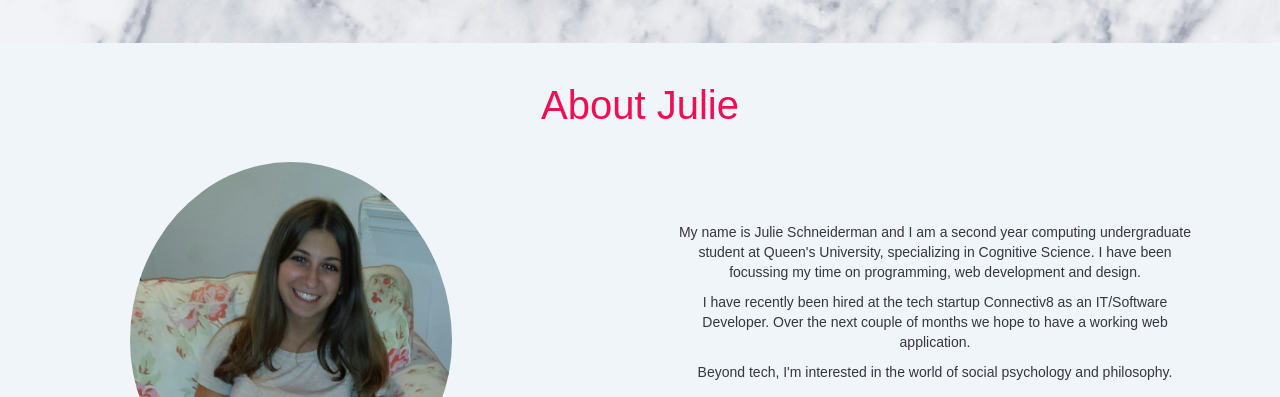
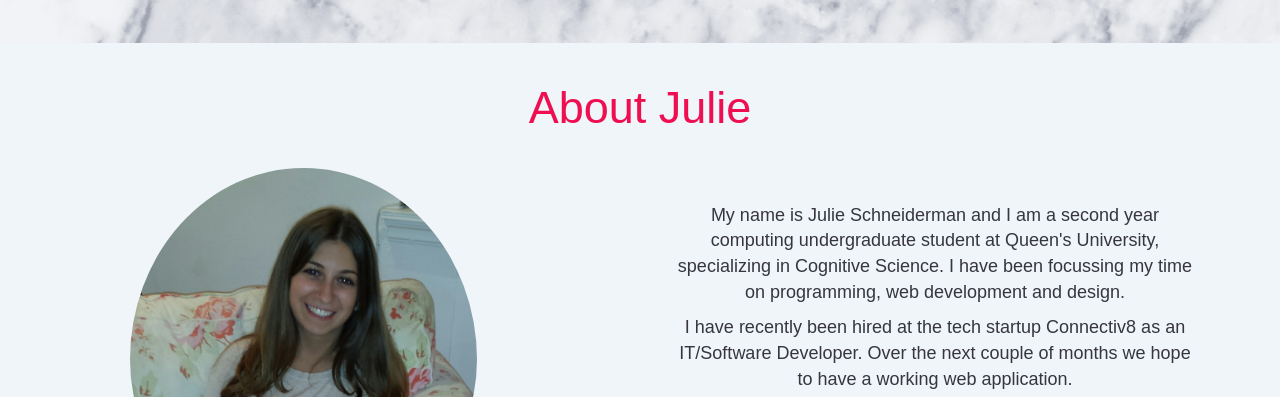
Before and after one commit to JulieSchneiderman/first-website, a plain HTML site: page index.html in a window 1280 px wide. Shown: the part 757-1154 px from the top of the page. Drawn offline with nearby package versions, Linux system fonts and the light colour scheme; a web font is replaced by a local one.

Commit message:
sizing changes made to about section

```diff
--- a/css/main.css
+++ b/css/main.css
@@ -62,24 +62,22 @@ h3,h5 {
 
 .about-header {
 	color: #EE0E51;
-	font-size: 40px;
+	font-size: 45px;
 }
 
 .about-section {
 	color: #363540;
 	padding-top: 20px;
-	padding-bottom: 20px;
+	padding-bottom: 35px;
 }
 .about-text {
-	padding-top: 85px;
+	padding-top: 60px;
 	color: #363540;
-	font-size: 14px;
+	font-size: 18px;
 }
 
 hr#aboot {
-	border-top: 3px solid #112D4E;
-  	margin-top: 1.5em;
-  	margin-bottom: 1.5em;
+	border: 8px solid #EE0E51;
 }
 
 .aboutI {
@@ -87,8 +85,8 @@ hr#aboot {
 }
 
 #julie {
-	height: 65%;
-	width: 65%;
+	height: 70%;
+	width: 70%;
 	padding-top: 25px;
 	padding-bottom: 40px;
 	border-radius: 50%;
@@ -96,6 +94,7 @@ hr#aboot {
 
 .social-icons {
 	color: #EE0E51;
+	padding-left: 20px;
 }
 
 .fadeIn{
```
Also changed, not shown: index.html (+0 -1 lines).
